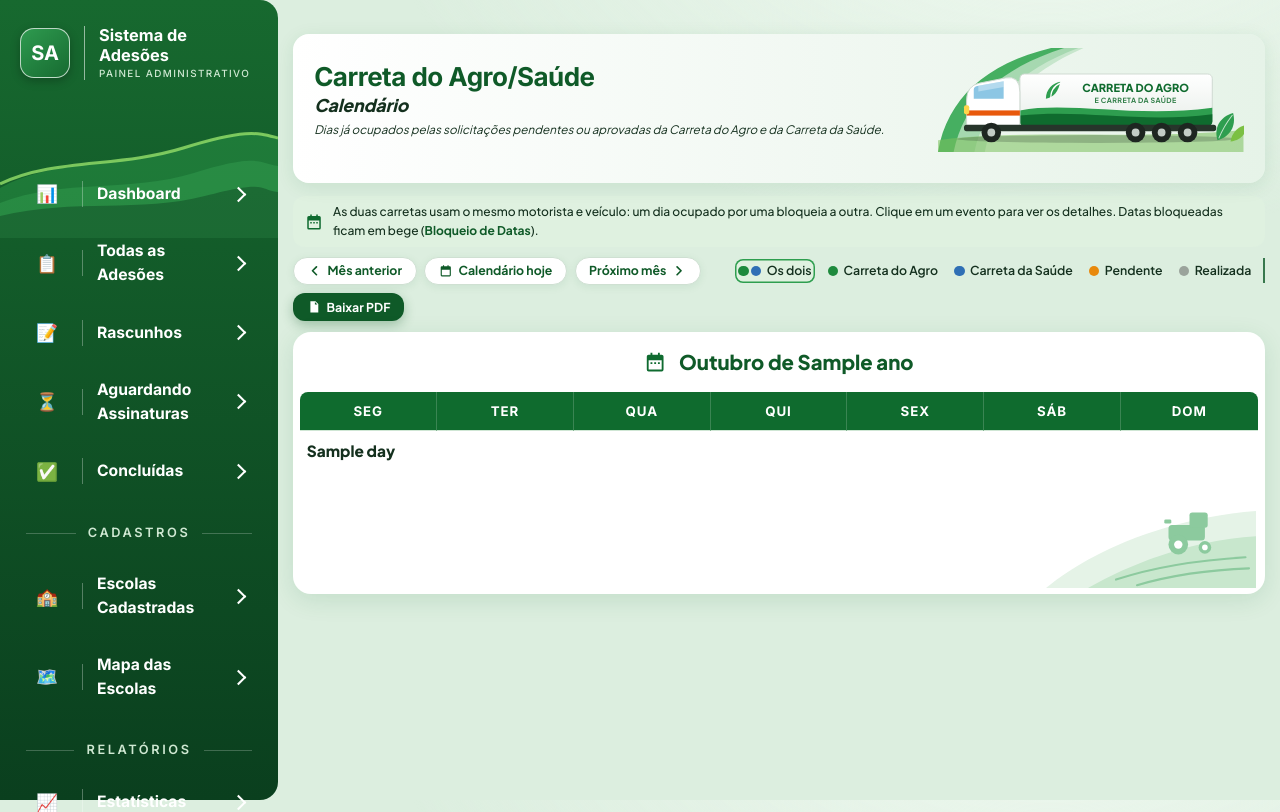
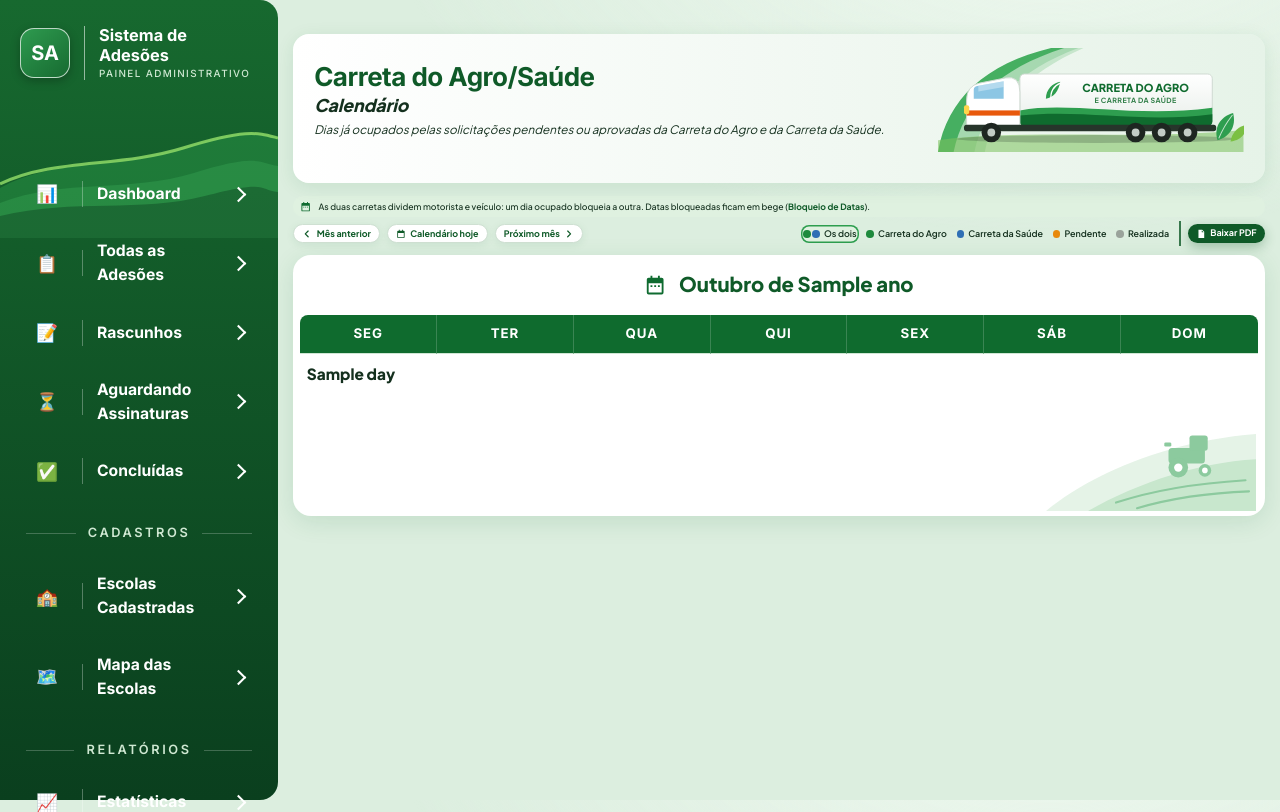
Before and after one commit to Ciiagro/adesoes_ps, a Flask app: template templates/admin_carreta_calendario.html in a window 1280 px wide. Shown: the top 812 px of the page. Run offline with Flask 3, Linux system fonts and the light colour scheme; the template is opened without the code that fills it: most values are stand-ins (such as "Sample title", 1, 10 or a date in 2020); parts of the project's set-up code (start-up, migrations or seed data) failed here and were passed over.

Commit message:
Carreta: faixa de controles do calendário bem mais compacta
Co-Authored-By: Claude Sonnet 5.5 <noreply@anthropic.com>
Claude-Session: https://claude.ai/code/session_013WiFmTFBSHNbMVvWrPcRVB

```diff
--- a/templates/admin_carreta_calendario.html
+++ b/templates/admin_carreta_calendario.html
@@ -73,13 +73,19 @@
   .cl-mes{font-size:1.45em;margin-bottom:.5em}
   table.cl-t th{font-size:.95em;padding:.65em 0}
   @media (max-width:1350px){.cl-barra{flex-wrap:wrap}}
+  /* ajuste final: bem mais compacto */
+  .cl-info{font-size:.62em;padding:.4em .8em;margin-bottom:.5em;border-radius:10px}
+  .cl-info svg{width:1.3em;height:1.3em}
+  .cl-pill,.cl-pdf{height:2.1em;font-size:.64em;padding:0 .9em}
+  .cl-leg{font-size:.64em;gap:.5em}
+  .cl-barra{margin-bottom:.6em;gap:.5em}
 </style>
 
 <div class="cl">
 {% call cr_head('Calendário', 'Dias já ocupados pelas solicitações pendentes ou aprovadas da Carreta do Agro e da Carreta da Saúde.') %}{% endcall %}
 
 <div class="cl-info"><svg viewBox="0 0 24 24" fill="#0F6B30" aria-hidden="true"><path d="M7 2v2H5a2 2 0 0 0-2 2v14a2 2 0 0 0 2 2h14a2 2 0 0 0 2-2V6a2 2 0 0 0-2-2h-2V2h-2v2H9V2H7zm12 8v10H5V10h14zM7 12v2h2v-2H7zm4 0v2h2v-2h-2zm4 0v2h2v-2h-2z"/></svg>
-  <span>As duas carretas usam o mesmo motorista e veículo: um dia ocupado por uma bloqueia a outra. Clique em um evento para ver os detalhes. Datas bloqueadas ficam em bege (<a href="{{ url_for('admin_carreta_bloqueios') }}" style="color:#0F5A28;font-weight:700">Bloqueio de Datas</a>).</span></div>
+  <span>As duas carretas dividem motorista e veículo: um dia ocupado bloqueia a outra. Datas bloqueadas ficam em bege (<a href="{{ url_for('admin_carreta_bloqueios') }}" style="color:#0F5A28;font-weight:700">Bloqueio de Datas</a>).</span></div>
 
 <div class="cl-barra">
   <a class="cl-pill" href="{{ url_for('admin_carreta_calendario', ver=ver or None, ano=ano_anterior, mes=mes_anterior) }}"><svg viewBox="0 0 24 24" fill="none" stroke="currentColor" stroke-width="3" stroke-linecap="round" stroke-linejoin="round"><path d="M15 5l-7 7 7 7"/></svg>Mês anterior</a>
```
